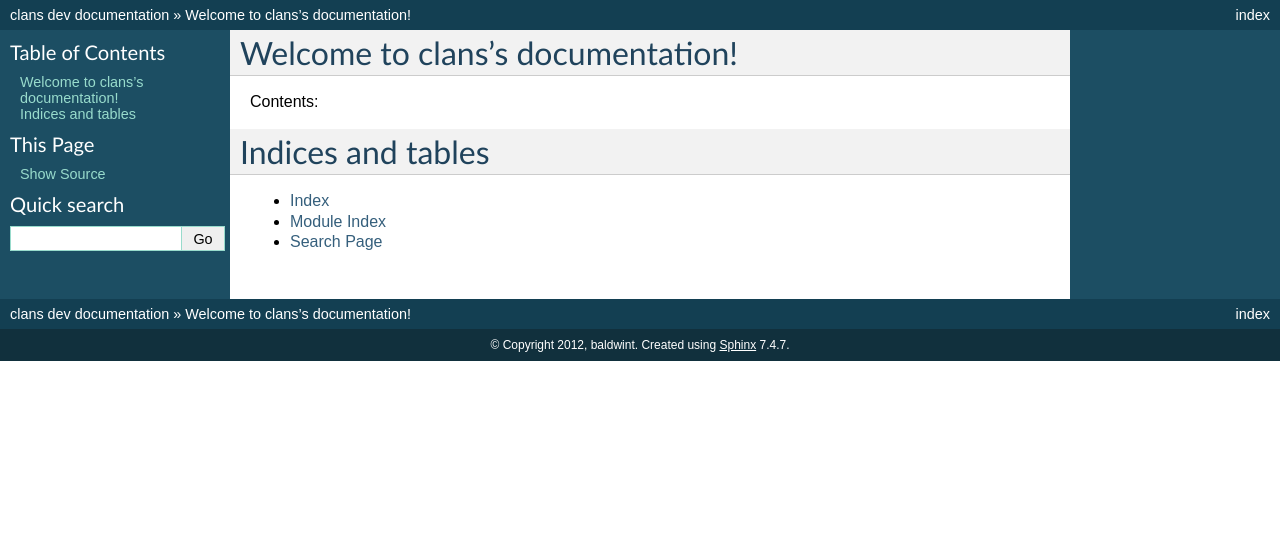
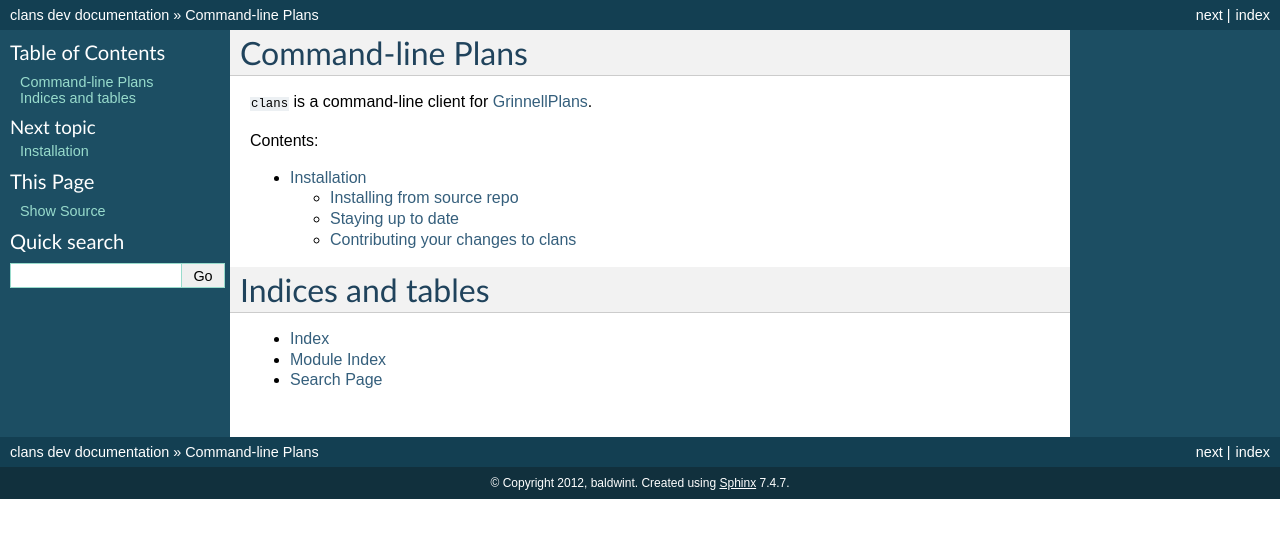
Before and after one commit to baldwint/clans, a Sphinx documentation site: the page built from docs/index.rst, in a window 1280 px wide. Shown: the top 538 px of the page. Built offline with Sphinx 7.4.7, drawn with Linux system fonts in a browser that asks for light colours; some of the changed lines change nothing that is shown.

Commit message:
Wrote installation instructions

```diff
--- a/docs/index.rst
+++ b/docs/index.rst
@@ -3,13 +3,20 @@
    You can adapt this file completely to your liking, but it should at least
    contain the root `toctree` directive.
 
-Welcome to clans's documentation!
-=================================
+Command-line Plans
+==================
+
+``clans`` is a command-line client for GrinnellPlans_.
+
+.. _GrinnellPlans: http://grinnellplans.com/
 
 Contents:
 
 .. toctree::
    :maxdepth: 2
+
+   install
+..   usage
 
 
 
--- /dev/null
+++ b/docs/install.rst
@@ -0,0 +1,64 @@
+Installation
+============
+
+``clans`` is still in development, and there have been no versioned
+releases. To use it, you will need to check out a copy from the
+development repository using Mercurial_.
+
+Installing from source repo
+---------------------------
+
+To check out and install ``clans`` in a single step, use pip_::
+
+    $ pip install --user -e hg+https://bitbucket.org/tkb/clans#egg=clans
+
+If you omit ``--user``, you may need to prefix this with ``sudo``.
+This flag is unnecessary if you have some other means of organizing
+python modules in your home directory (e.g., working in a virtualenv_).
+
+If you don't have them already, install the following dependencies::
+
+    $ pip install beautifulsoup
+    $ pip install appdirs
+
+As an optional step, install Sphinx_ so that you can build the
+documentation::
+
+    $ pip install sphinx
+
+.. _Mercurial: http://mercurial.selenic.com/
+.. _pip: http://mercurial.selenic.com/
+.. _virtualenv: http://www.virtualenv.org/
+.. _Sphinx: http://sphinx-doc.org
+
+Staying up to date
+------------------
+
+In the installation step, you created an editable clone of the
+repository in your home directory at ``$HOME/src/clans``. To update to
+the latest version, change to this directory and do::
+
+    $ hg pull
+    $ hg update
+
+You can make your own changes to clans by editing the python
+source code in this folder. You can keep track of your changes
+by committing to the existing Mercurial repo.
+
+Contributing your changes to clans
+----------------------------------
+
+If you make modifications to clans, you may wish to contribute your
+improvements to the project.
+
+Create a Bitbucket account and fork the main clans repo. In your local
+development copy, edit ``.hg/hgrc`` and change the line that reads::
+
+    default = https://bitbucket.org/tkb/clans
+
+to::
+
+    default = ssh://hg@bitbucket.org/your_username/clans
+
+You can now publish your modifications using ``hg push``. When you're
+ready to submit your changes, open a pull request on Bitbucket.
```
Also changed, not shown: 1 other file.
